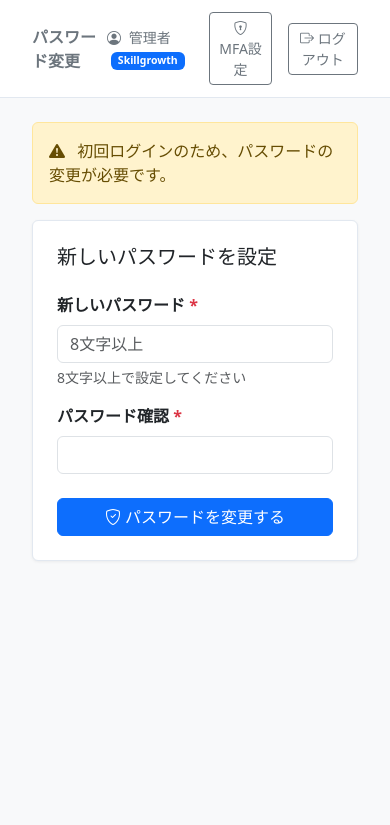
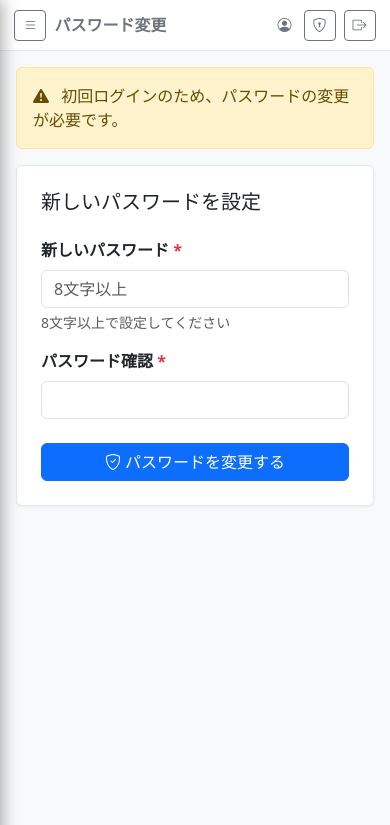
Before and after one commit to ryokasai-coder/skillgrowth-lms, a Flask app: page /change-password in a window 390 px wide. Shown: the top 825 px of the page. Run offline with Flask 3, Linux system fonts and the light colour scheme; a user stored in the database is signed in.

Commit message:
feat: スマホ表示の改善（レスポンシブ対応）
- モバイルで消えていたサイドバーをハンバーガーメニュー＋スライド表示に変更
- トップバーをモバイルで簡略化（ユーザー名/ボタン文言をアイコンのみに）
- モバイルの余白を縮小
- 受講画面はスマホで動画を先頭・レッスン一覧を下に並び替え

Co-Authored-By: Claude Opus 4.8 <noreply@anthropic.com>

```diff
--- a/templates/base.html
+++ b/templates/base.html
@@ -69,9 +69,24 @@
     .badge-in-progress { background: #dbeafe; color: #1e40af; }
     .badge-enrolled { background: #f1f5f9; color: #475569; }
     .progress-bar-lms { background: var(--primary); }
+    .menu-toggle { display: none; }
+    .sidebar-overlay { display: none; }
     @media (max-width: 768px) {
-      .sidebar { display: none; }
+      /* サイドバーは消さず、画面外へ退避。ハンバーガーでスライドイン */
+      .sidebar {
+        transform: translateX(-100%);
+        transition: transform .25s ease;
+        box-shadow: 2px 0 16px rgba(0,0,0,.35);
+      }
+      .sidebar.open { transform: translateX(0); }
       .main-content, .topbar { margin-left: 0; }
+      .main-content { padding: 1rem; }
+      .topbar { padding: .6rem 0.9rem; }
+      .menu-toggle { display: inline-flex; }
+      .sidebar-overlay {
+        position: fixed; inset: 0; background: rgba(0,0,0,.45); z-index: 99;
+      }
+      .sidebar-overlay.show { display: block; }
     }
   </style>
   {% block head %}{% endblock %}
@@ -126,21 +141,28 @@
   </nav>
 
   <div class="topbar">
-    <div class="fw-semibold text-secondary">{% block page_title %}{% endblock %}</div>
+    <div class="d-flex align-items-center gap-2" style="min-width:0">
+      {% if current_user.is_authenticated %}
+      <button class="btn btn-sm btn-outline-secondary menu-toggle" id="menuToggle" aria-label="メニューを開く">
+        <i class="bi bi-list"></i>
+      </button>
+      {% endif %}
+      <div class="fw-semibold text-secondary text-truncate">{% block page_title %}{% endblock %}</div>
+    </div>
     {% if current_user.is_authenticated %}
-    <div class="d-flex align-items-center gap-3">
+    <div class="d-flex align-items-center gap-2 flex-shrink-0">
       <span class="text-secondary small">
         <i class="bi bi-person-circle me-1"></i>
-        {{ current_user.full_name or current_user.username }}
-        {% if current_user.role == 'skillgrowth' %}<span class="badge bg-primary ms-1">Skillgrowth</span>
-        {% elif current_user.role == 'company_admin' %}<span class="badge bg-success ms-1">会社管理者</span>{% endif %}
+        <span class="d-none d-sm-inline">{{ current_user.full_name or current_user.username }}</span>
+        {% if current_user.role == 'skillgrowth' %}<span class="badge bg-primary ms-1 d-none d-sm-inline">Skillgrowth</span>
+        {% elif current_user.role == 'company_admin' %}<span class="badge bg-success ms-1 d-none d-sm-inline">会社管理者</span>{% endif %}
       </span>
       <a href="{{ url_for('mfa_setup') }}" class="btn btn-sm btn-outline-secondary" title="多要素認証の設定">
         <i class="bi bi-shield-lock"></i>
-        {% if current_user.mfa_enabled %}<span class="text-success">MFA有効</span>{% else %}MFA設定{% endif %}
+        {% if current_user.mfa_enabled %}<span class="text-success d-none d-md-inline">MFA有効</span>{% else %}<span class="d-none d-md-inline">MFA設定</span>{% endif %}
       </a>
-      <a href="{{ url_for('logout') }}" class="btn btn-sm btn-outline-secondary">
-        <i class="bi bi-box-arrow-right"></i> ログアウト
+      <a href="{{ url_for('logout') }}" class="btn btn-sm btn-outline-secondary" title="ログアウト">
+        <i class="bi bi-box-arrow-right"></i> <span class="d-none d-md-inline">ログアウト</span>
       </a>
     </div>
     {% endif %}
```
